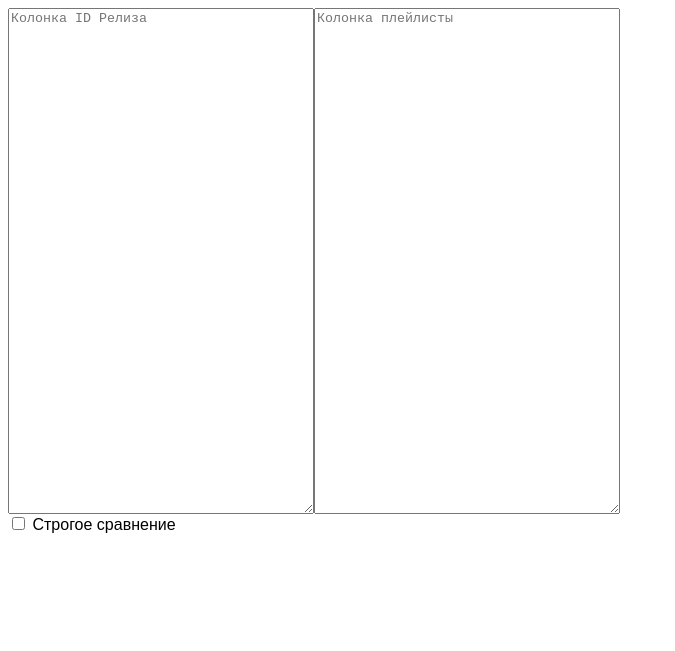
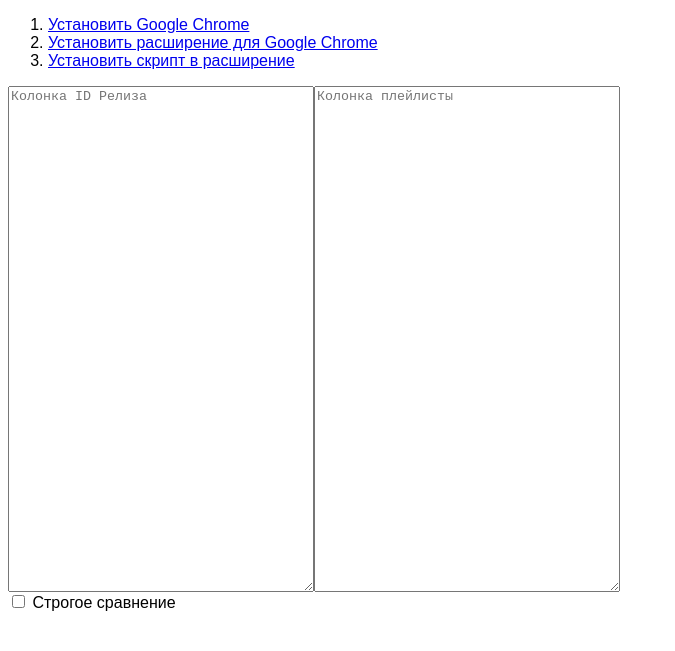
Before and after one commit to maslaknikolai/boom-utils, a website: page index.html in a window 1280 px wide. Shown: the whole page, without its empty margins (0-675 px from the left). Drawn offline with nearby package versions, Linux system fonts and the light colour scheme.

Commit message:
instruction

```diff
--- a/boom.user.js
+++ b/boom.user.js
@@ -24,7 +24,6 @@
 // @allFrames      true
 // ==/UserScript==
 
-const wait = (ms) => new Promise(r => setTimeout(r, ms))
 async function start() {
     const boomUtilsDataRaw = getQuery().boomUtilsData
     if (!boomUtilsDataRaw) {
@@ -47,7 +46,7 @@ async function fillAlbum(boomUtilsData) {
     addInputEl.value = ids.length
     addBtnEl.click()
 
-    await wait(500)
+    await sleep(500)
 
     Array.from(document.querySelectorAll('.track-id'))
         .slice(0, ids.length)
@@ -62,6 +61,9 @@ async function fillAlbum(boomUtilsData) {
 //
 //
 
+function sleep(ms){
+    return new Promise(r => setTimeout(r, ms))
+}
 
 function getQuery() {
     return Object.fromEntries(
--- a/index.html
+++ b/index.html
@@ -9,6 +9,36 @@
 </head>
 <body>
     <div id="constructor">
+
+        <ol>
+            <li>
+                <a
+                    href="https://www.google.com/chrome"
+                    target="_blank"
+                >
+                    Установить Google Chrome
+                </a>
+            </li>
+
+            <li>
+                <a
+                    href="https://chrome.google.com/webstore/detail/violentmonkey/jinjaccalgkegednnccohejagnlnfdag?hl=en"
+                    target="_blank"
+                >
+                    Установить расширение для Google Chrome
+                </a>
+            </li>
+
+            <li>
+                <a
+                    href="https://maslaknikolai.github.io/boom-utils/boom.user.js"
+                    target="_blank"
+                >
+                    Установить скрипт в расширение
+                </a>
+            </li>
+        </ol>
+
         <div style="display: flex; align-items: flex-start;">
             <textarea
                 v-model="releaseString"
```
